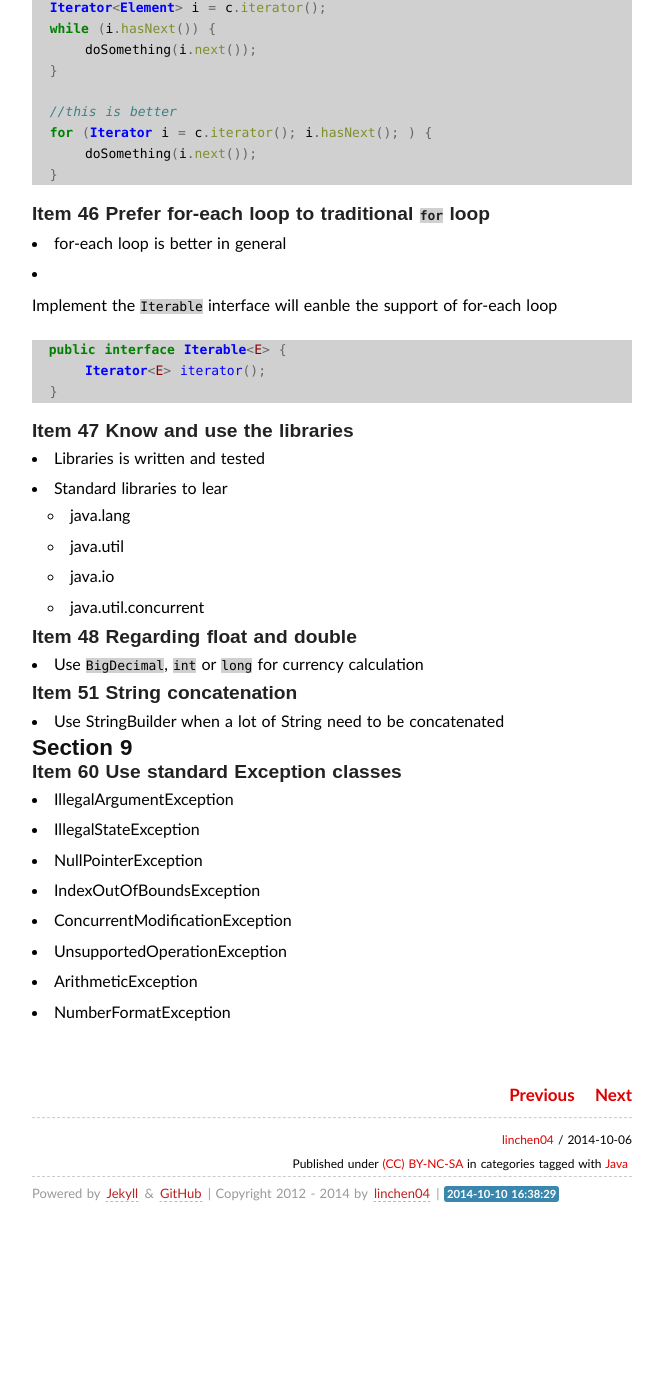
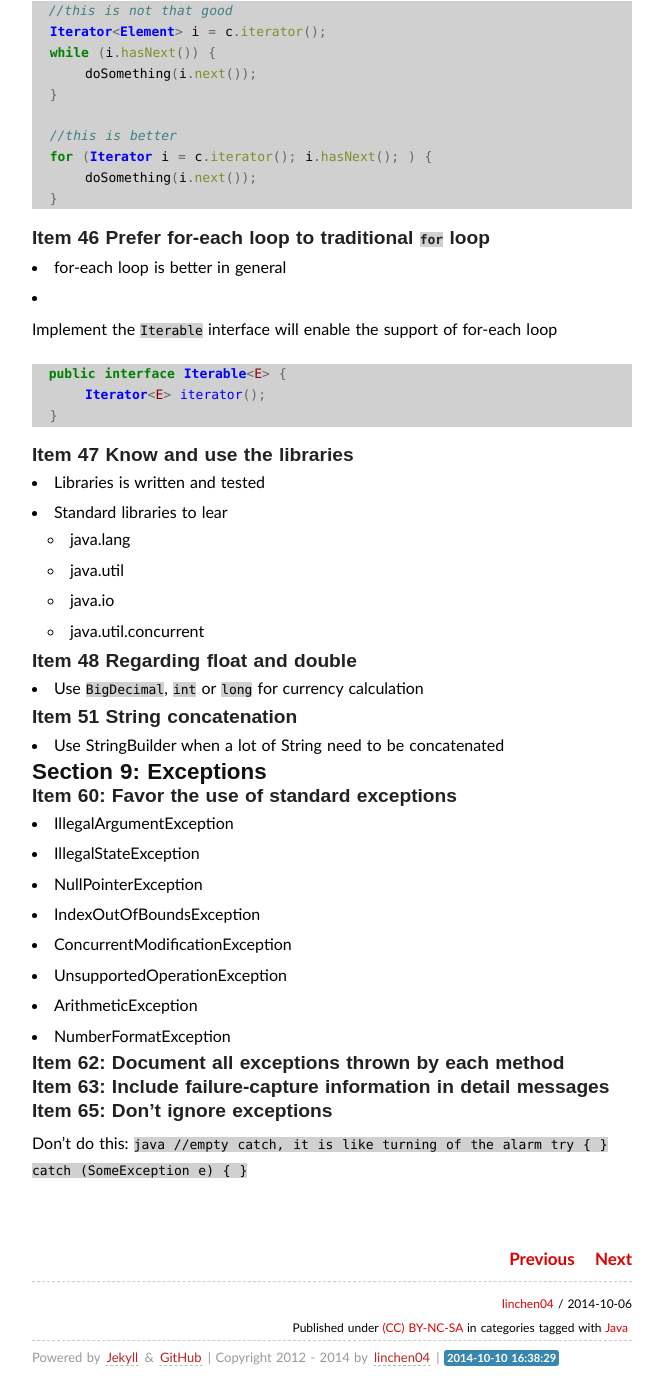
Before and after one commit to lchenn/linchen04.github.io, a Jekyll site: the page built from _posts/2014-10-06-effiective-java-notes.md, in a window 1280 px wide and 1400 px high, scrolled down 903 px. Shown: the whole window, without its empty margins (308-971 px from the left). Built offline with Jekyll 4.4.1, drawn with Linux system fonts in a browser that asks for light colours; some web fonts are replaced; Markdown is read by kramdown in place of the engine named in the settings; comment, search, counter and statistics services are not loaded; before the commit the page ends 2139 px from its top, so only the background shows below that.

Commit message:
section exceptions

````diff
--- a/_posts/2014-10-06-effiective-java-notes.md
+++ b/_posts/2014-10-06-effiective-java-notes.md
@@ -50,7 +54,7 @@ tags: "Java"
 
 ### Item 46 Prefer for-each loop to traditional ```for``` loop
 - for-each loop is better in general
-- Implement the ```Iterable``` interface will eanble the support of for-each loop
+- Implement the ```Iterable``` interface will enable the support of for-each loop
 
     ```java
     public interface Iterable<E> {
@@ -75,9 +79,9 @@ tags: "Java"
 - Use StringBuilder when a lot of String need to be concatenated
 
 
-## Section 9
+## Section 9: Exceptions
 
-### Item 60 Use standard Exception classes
+### Item 60: Favor the use of standard exceptions
 - IllegalArgumentException
 - IllegalStateException
 - NullPointerException
@@ -86,3 +90,14 @@ tags: "Java"
 - UnsupportedOperationException
 - ArithmeticException
 - NumberFormatException
+
+### Item 62: Document all exceptions thrown by each method
+### Item 63: Include failure-capture information in detail messages
+### Item 65: Don’t ignore exceptions
+Don't do this:
+    ```java
+    //empty catch, it is like turning of the alarm
+    try {
+    } catch (SomeException e) {
+    }
+    ```
````
Also changed, not shown: other parts of _posts/2014-10-06-effiective-java-notes.md (+4 -0 lines).
